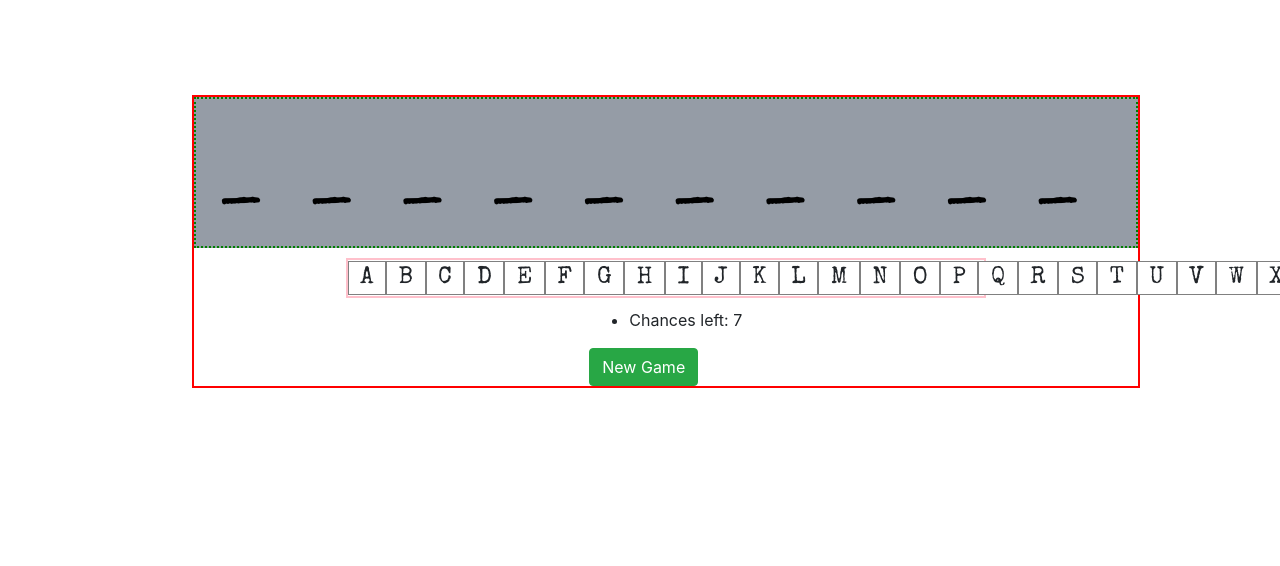
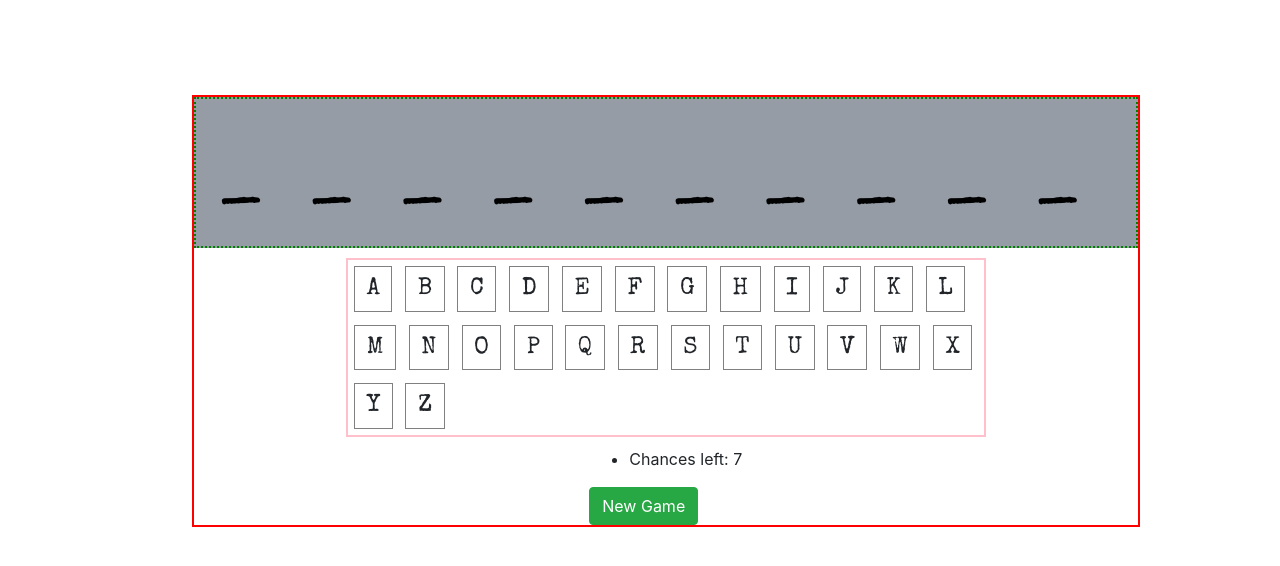
Before and after one commit to TheRealDarkCoder/minigames, a PHP site: page /hangman/ in a window 1280 px wide; the page is wider, and only the part inside the window is pictured. Shown: the top 566 px of that part. Run offline with PHP 8.4, Linux system fonts and the light colour scheme.

Commit message:
Fixing buttons styling

```diff
--- a/hangman/css/main.css
+++ b/hangman/css/main.css
@@ -32,15 +32,18 @@
     margin: 10px;
     max-width: 50vw;
     text-align: center;
+    display: flex;
+    flex-wrap: wrap;
 }
 
-.keypad .letter{
+.keypad .letter {
     border: 1px solid grey;
     background-color: white;
     padding: 0.3vw 0.9vw;
     font-size: 3vh;
     font-family: 'Special Elite';
     transition: 0.4s;
+    margin: 0.5vw;
 }
 
 .keypad .letter:not(.pressed):hover{
```
